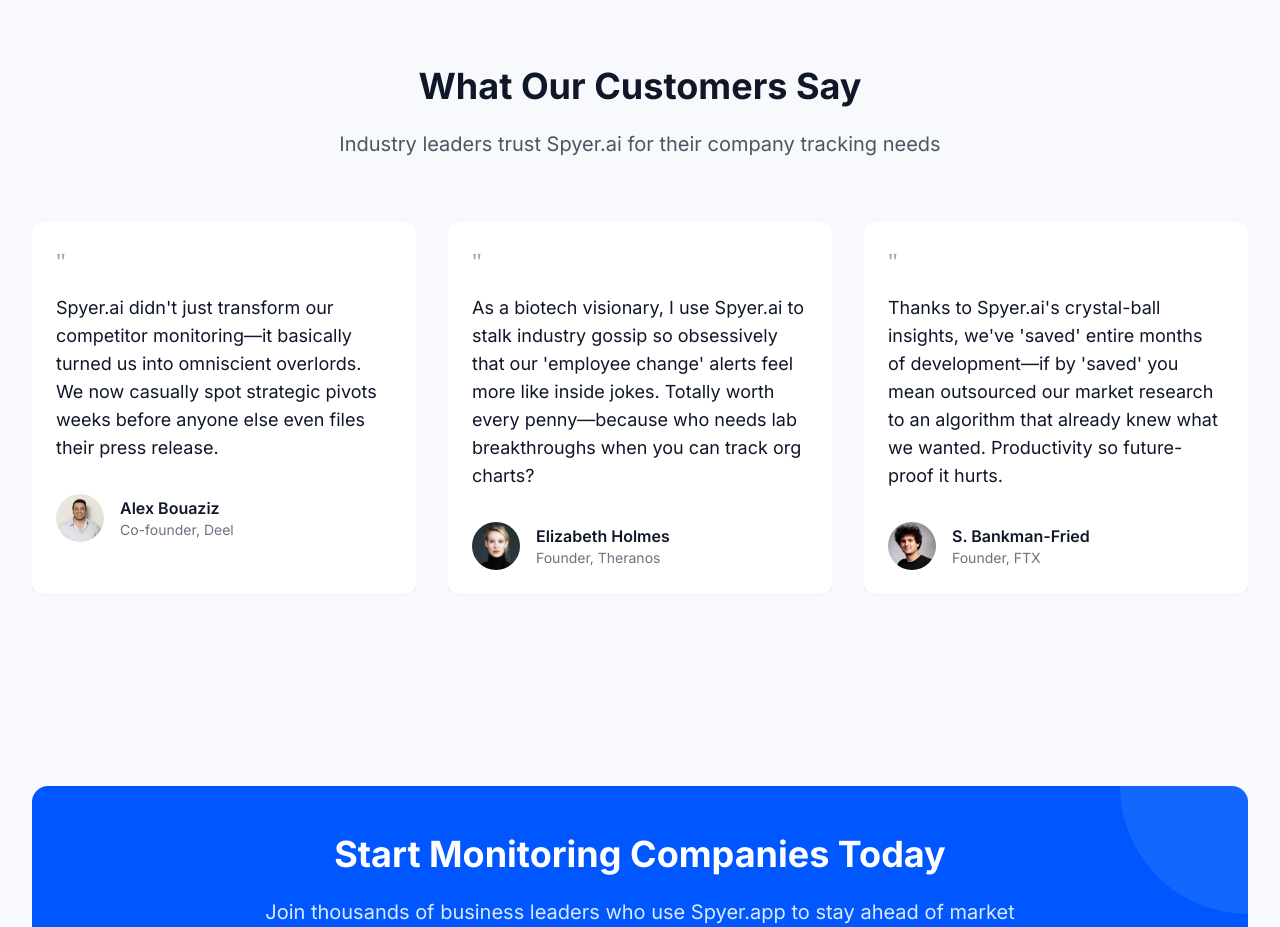
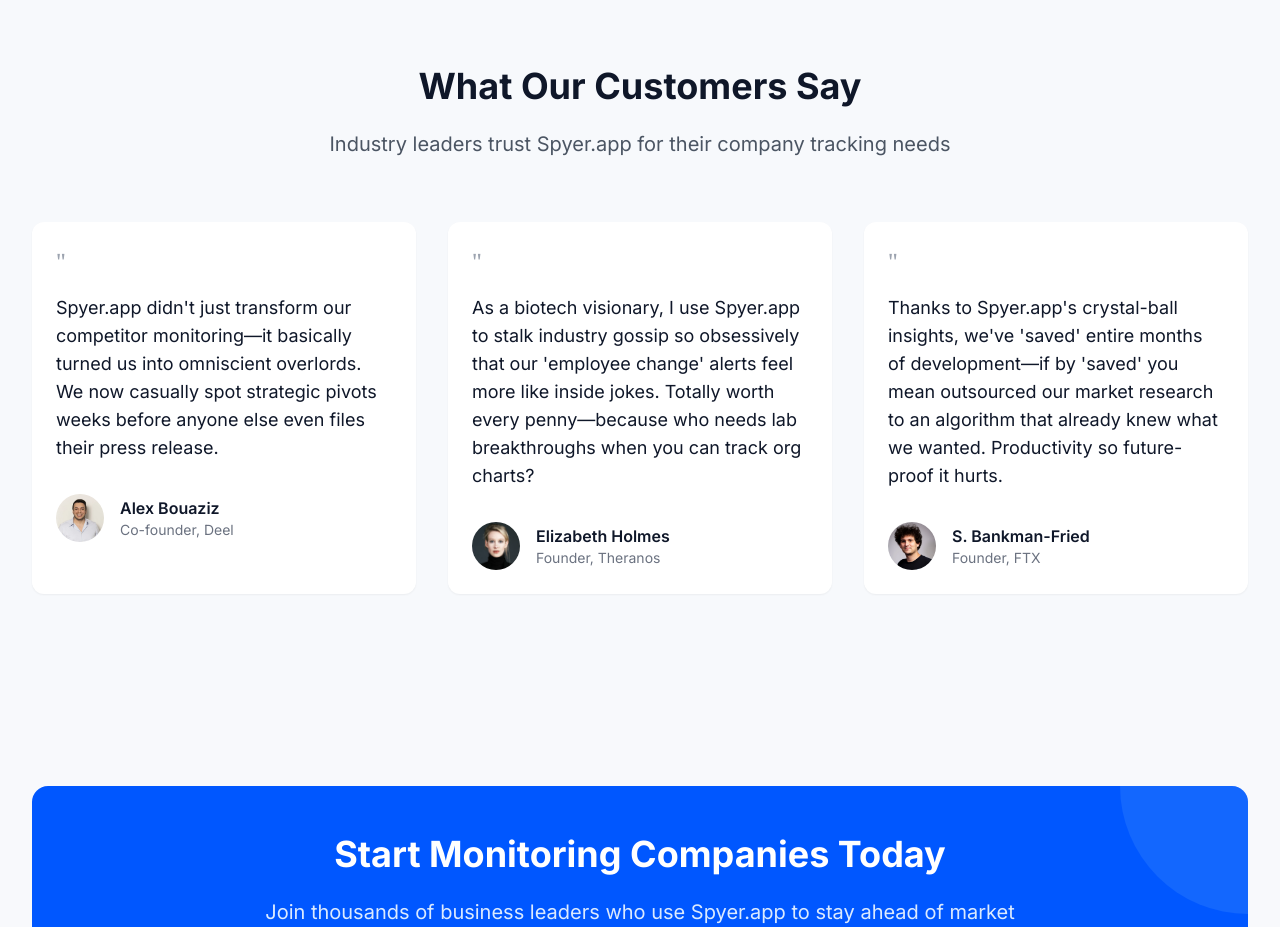
Before and after one commit to romildepala/Competitor-Analysis, a React (Vite) app: page / in a window 1280 px wide. Shown: the part 3480-4407 px from the top of the page. Built offline with nearby package versions, Linux system fonts and the light colour scheme.

Commit message:
fix: Site name (#2)

```diff
--- a/src/components/TestimonialsSection.tsx
+++ b/src/components/TestimonialsSection.tsx
@@ -4,19 +4,19 @@ import { AspectRatio } from "@/components/ui/aspect-ratio";
 
 const testimonials = [
   {
-    quote: "Spyer.ai didn't just transform our competitor monitoring—it basically turned us into omniscient overlords. We now casually spot strategic pivots weeks before anyone else even files their press release.",
+    quote: "Spyer.app didn't just transform our competitor monitoring—it basically turned us into omniscient overlords. We now casually spot strategic pivots weeks before anyone else even files their press release.",
     author: "Alex Bouaziz",
     position: "Co-founder, Deel",
     image: "/lovable-uploads/46294b2d-d139-4884-9056-66c07c9c0a4d.png"
   },
   {
-    quote: "As a biotech visionary, I use Spyer.ai to stalk industry gossip so obsessively that our 'employee change' alerts feel more like inside jokes. Totally worth every penny—because who needs lab breakthroughs when you can track org charts?",
+    quote: "As a biotech visionary, I use Spyer.app to stalk industry gossip so obsessively that our 'employee change' alerts feel more like inside jokes. Totally worth every penny—because who needs lab breakthroughs when you can track org charts?",
     author: "Elizabeth Holmes",
     position: "Founder, Theranos",
     image: "/lovable-uploads/aff64051-2314-4b9b-a8c3-0042d1cb9b19.png"
   },
   {
-    quote: "Thanks to Spyer.ai's crystal-ball insights, we've 'saved' entire months of development—if by 'saved' you mean outsourced our market research to an algorithm that already knew what we wanted. Productivity so future-proof it hurts.",
+    quote: "Thanks to Spyer.app's crystal-ball insights, we've 'saved' entire months of development—if by 'saved' you mean outsourced our market research to an algorithm that already knew what we wanted. Productivity so future-proof it hurts.",
     author: "S. Bankman-Fried",
     position: "Founder, FTX",
     image: "/lovable-uploads/3e91268a-687c-43b8-b9d5-03345bede23f.png"
@@ -32,7 +32,7 @@ const TestimonialsSection = () => {
             What Our Customers Say
           </h2>
           <p className="text-xl text-gray-600">
-            Industry leaders trust Spyer.ai for their company tracking needs
+            Industry leaders trust Spyer.app for their company tracking needs
           </p>
         </div>
 
```
